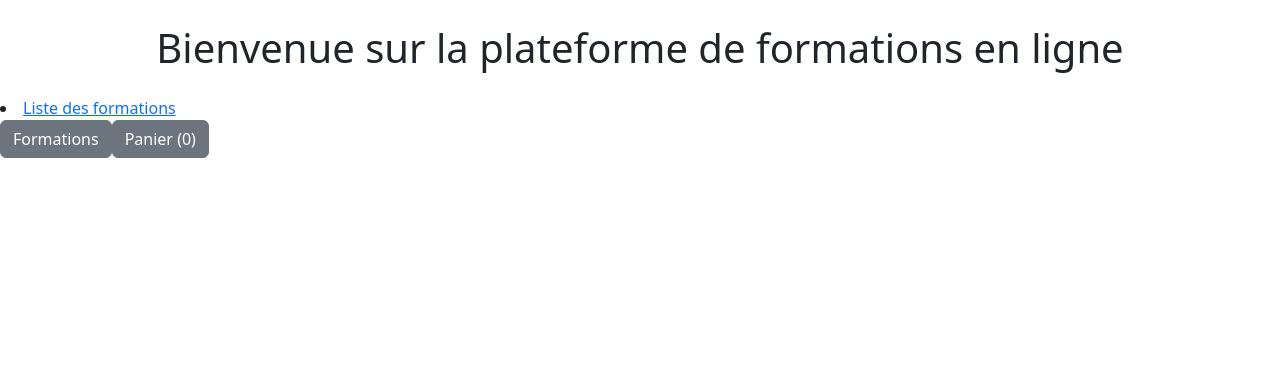
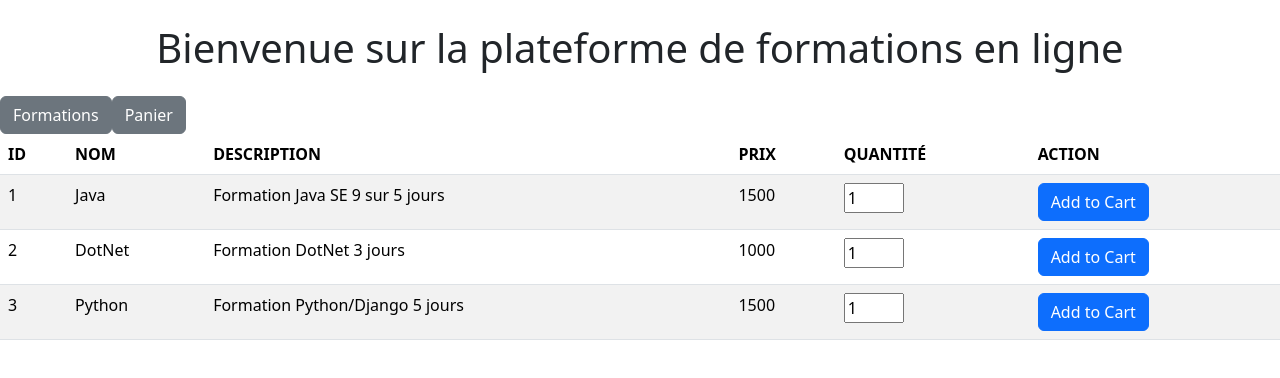
Before and after one commit to DavidDevB/trainings-front-app, an Angular app: page /trainings in a window 1280 px wide. Shown: the top 378 px of the page. Built offline with nearby package versions, Linux system fonts and the light colour scheme.

Commit message:
mecanic changed to all in app with path for trainings and cart

```diff
--- a/src/app/app.html
+++ b/src/app/app.html
@@ -3,10 +3,12 @@
     Bienvenue sur la plateforme de formations en ligne
   </h1>
 
-  <li>
-    <a routerLink="/trainings">Liste des formations</a>
-  </li>
-  </main>
+
+  <div>
+        <button class="btn btn-secondary" routerLink="/trainings" >Formations</button>
+        <button class="btn btn-secondary" routerLink="/cart" >Panier</button>
+        <!-- <button class="btn btn-secondary" (click)="">Formulaire d'envoi</button> -->
+    </div></main>
 
 
-<router-outlet />
+<router-outlet></router-outlet>
--- a/src/app/components/cart/cart.component.html
+++ b/src/app/components/cart/cart.component.html
@@ -1 +1,23 @@
-<p>cart works!</p>
+
+
+@if (cartService.getCartContent().length === 0 && cartService.showCart) {
+        <div>Le panier est vide</div>
+    } @else if (cartService.getCartContent().length > 0 && cartService.showCart) {
+        <ng-container>
+            <h3>Contenu du panier</h3>
+            <table class="table table-striped table-hover">
+                @for (item of cartService.getCartContent(); track item.id) {
+                    <tr>
+                        <td>{{item.id}}</td>
+                        <td>{{item.name}}</td>
+                        <td>{{item.price * item.quantity}} €</td>
+                        <td>Quantité : {{item.quantity}}</td>
+                        <td><a class="btn btn-danger" (click)="cartService.removeFromCart(item.id)">Remove</a></td>
+                    </tr>
+                }
+            </table>
+        </ng-container>
+        <div>
+            <strong>Total : {{cartService.getTotalPrice()}} €</strong>
+        </div>
+    }
--- a/src/app/components/cart/cart.component.ts
+++ b/src/app/components/cart/cart.component.ts
@@ -1,11 +1,23 @@
 import { Component } from '@angular/core';
+import { CartService } from '../../services/cart.service';
+import { FormsModule } from '@angular/forms';
+import { OnInit } from '@angular/core';
+import { TrainingComponent } from '../trainings/trainings.component';
 
 @Component({
   selector: 'app-cart',
-  imports: [],
+  imports: [FormsModule],
   templateUrl: './cart.component.html',
   styleUrl: './cart.component.css',
 })
-export class Cart {
+export class CartComponent implements OnInit {
+
+  constructor(public cartService: CartService) {}
+
+  ngOnInit(): void {
+      this.cartService.showCart = true;
+      console.log('CartComponent initialized, showCart set to', this.cartService.showCart);
+  }
+
 
 }
--- a/src/app/components/trainings/trainings.component.html
+++ b/src/app/components/trainings/trainings.component.html
@@ -1,8 +1,3 @@
-<div>
-    <div>
-        <button class="btn btn-secondary" (click)="displayTrainings(); cartService.showCart = false">Formations</button>
-        <button class="btn btn-secondary" (click)="cartService.displayTrainingsInCart()">Panier ({{cartService.getCartContent().length}})</button>
-    </div>
 
     @if (listTrainings && !cartService.showCart) {
         <ng-container >
@@ -27,25 +22,3 @@
             </table>
     </ng-container>
     }
-    @if (cartService.getCartContent().length === 0 && cartService.showCart) {
-        <div>Le panier est vide</div>
-    } @else if (cartService.getCartContent().length > 0 && cartService.showCart) {
-        <ng-container>
-            <h3>Contenu du panier</h3>
-            <table class="table table-striped table-hover">
-                @for (item of cartService.getCartContent(); track item.id) {
-                    <tr>
-                        <td>{{item.id}}</td>
-                        <td>{{item.name}}</td>
-                        <td>{{item.price * item.quantity}} €</td>
-                        <td>Quantité : {{item.quantity}}</td>
-                        <td><a class="btn btn-danger" (click)="cartService.removeFromCart(item.id)">Remove</a></td>
-                    </tr>
-                }
-            </table>
-        </ng-container>
-        <div>
-            <strong>Total : {{cartService.getTotalPrice()}} €</strong>
-        </div>
-    }
-</div>
--- a/src/app/components/trainings/trainings.component.ts
+++ b/src/app/components/trainings/trainings.component.ts
@@ -12,10 +12,11 @@ import { Router } from '@angular/router';
 })
 export class TrainingComponent implements OnInit {
   listTrainings : Training[] | undefined;
-  constructor(public cartService: CartService, private router: Router) {}
+  constructor(public cartService: CartService) {}
 
   ngOnInit(): void {
-
+    this.displayTrainings();
+    this.cartService.showCart = false;
   }
 
   displayTrainings() {
--- a/src/app/services/cart.service.ts
+++ b/src/app/services/cart.service.ts
@@ -11,10 +11,6 @@ export class CartService {
 
   constructor() {
 
-  }
-
-  displayTrainingsInCart(): void {
-    this.showCart = true;
   }
 
   addToCart(training: Training) {
```
Also changed, not shown: src/app/app.routes.ts (+11 -7 lines), src/app/app.ts (+7 -0 lines).
